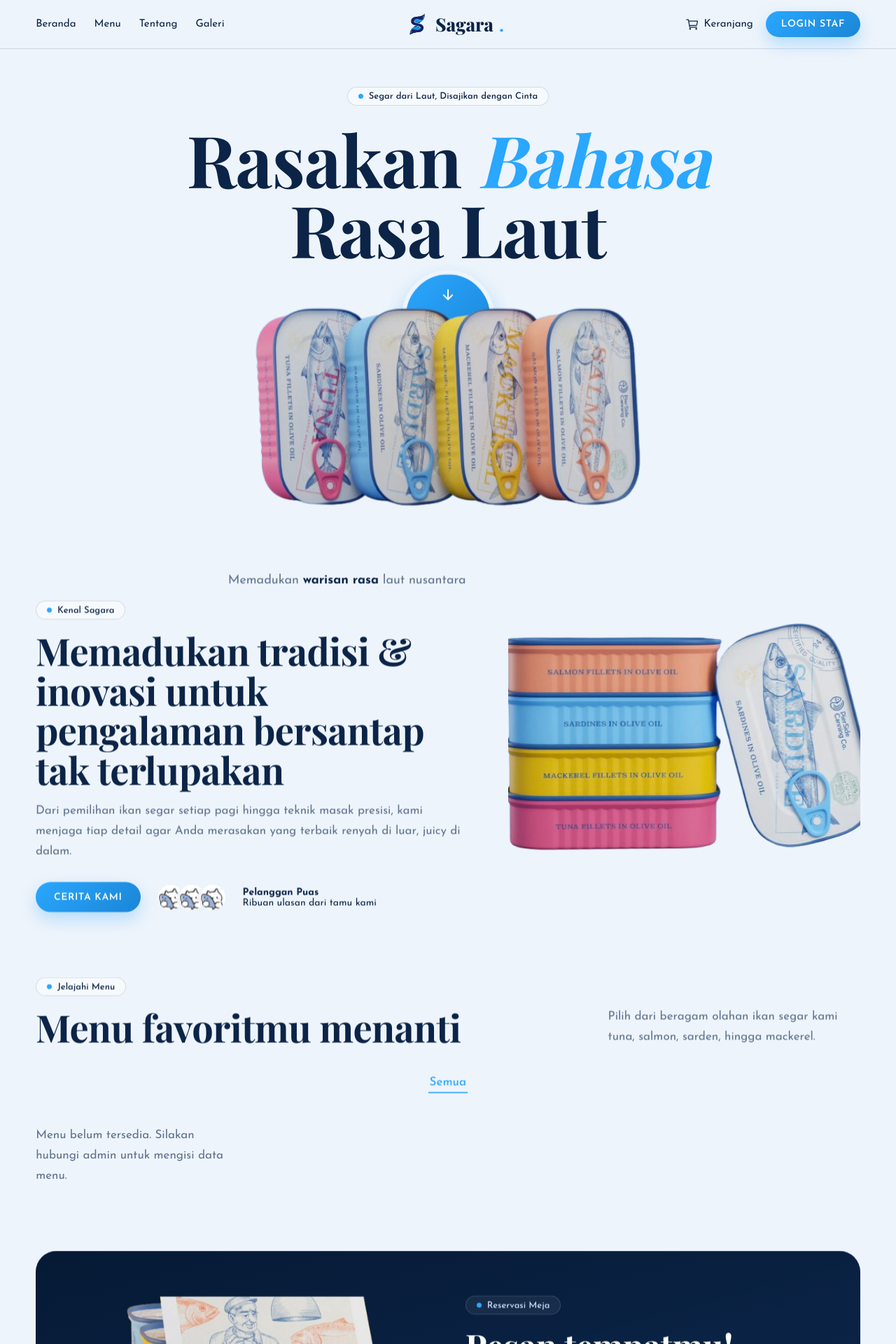
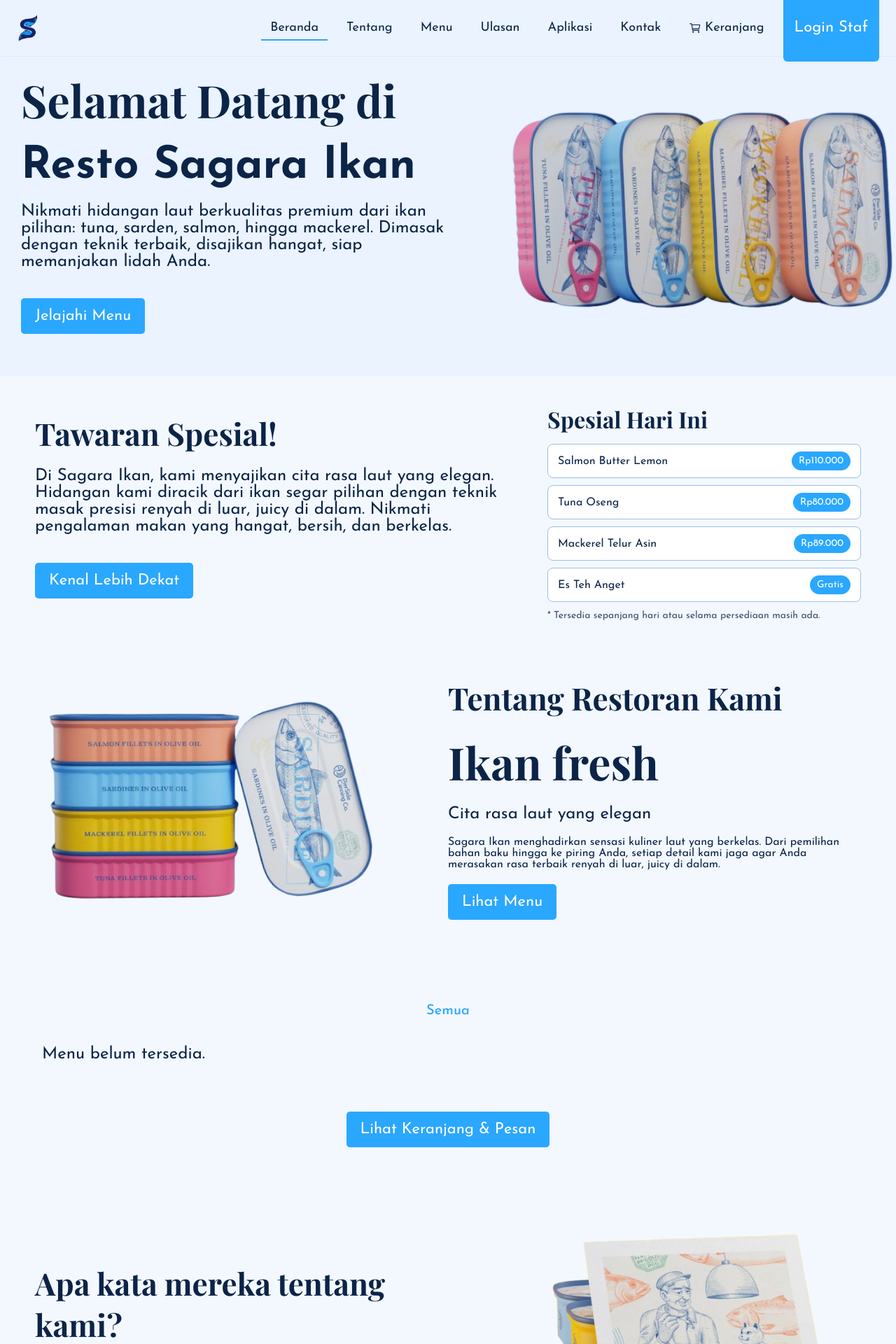
Before and after one commit to icecoffie/sagara-ikan, a PHP site: page / in a window 1280 px wide. Shown: the top 1920 px of the page at 70% size. Run offline with PHP 8.4, Linux system fonts and the light colour scheme; data that the repository does not hold is empty; some libraries are stand-ins or nearby versions; some web fonts are replaced.

Commit message:
Rebuild landing to match reference (icecoffie) faithfully
- Public landing now uses the original style.css design: two-column hero
  (text left, crisp image right), Tawaran Spesial + Spesial Hari Ini,
  About, 6-item menu grid, testimonial, app section (image left/text
  right), contact form + info, 4-column footer
- Menu limited to 6 varied featured items from DB (was 12); category
  tabs + filter; 'Pesan Sekarang' still adds to cart
- Nav gains Keranjang (badge) + Login Staf without breaking the look
- Hero image no longer upscaled/blurry (sits in half-width column)
- Flash toast; working footer quick links; docs regenerated

```diff
--- a/app/controllers/HomeController.php
+++ b/app/controllers/HomeController.php
@@ -9,9 +9,8 @@ class HomeController extends Controller
         $menu = [];
         try {
             $categories = Category::active();
-            $menu = MenuItem::publicMenu();
+            $menu = $this->featured(MenuItem::publicMenu(), 6);
         } catch (Throwable $e) {
-
         }
         $this->raw('public/landing', [
             'categories' => $categories,
@@ -21,4 +20,31 @@ class HomeController extends Controller
             'cartCount'  => cart_count(),
         ]);
     }
+
+    private function featured(array $all, int $limit): array
+    {
+        $byCat = [];
+        foreach ($all as $m) {
+            $byCat[$m['category_slug']][] = $m;
+        }
+        $featured = [];
+        $round = 0;
+        while (count($featured) < $limit) {
+            $added = false;
+            foreach ($byCat as $list) {
+                if (isset($list[$round])) {
+                    $featured[] = $list[$round];
+                    $added = true;
+                    if (count($featured) >= $limit) {
+                        break;
+                    }
+                }
+            }
+            if (!$added) {
+                break;
+            }
+            $round++;
+        }
+        return $featured;
+    }
 }
--- a/app/views/public/landing.php
+++ b/app/views/public/landing.php
@@ -1,270 +1,231 @@
 <?php if (!defined('SAGARA_APP')) { http_response_code(403); exit('Forbidden'); } ?>
-<?php
-$galleryImages = ['tuna.png', 'salmon.png', 'sarden.png', 'mackerel1.png', 'all.png', '3.png'];
-$dishImage = function (array $m): string {
-    if (!empty($m['image'])) {
-        if (is_file(ROOT_PATH . '/public_html/assets/uploads/' . $m['image'])) {
-            return asset('assets/uploads/' . $m['image']);
-        }
-        if (is_file(ROOT_PATH . '/public_html/assets/' . $m['image'])) {
-            return asset('assets/' . $m['image']);
-        }
-    }
-    return asset('assets/all.png');
-};
-$appMockup = asset('assets/' . rawurlencode('mockup app sagara ikan.png'));
-?>
+<?php $appMockup = asset('assets/' . rawurlencode('mockup app sagara ikan.png')); ?>
 <!DOCTYPE html>
 <html lang="id">
 <head>
-  <meta charset="UTF-8">
-  <meta name="viewport" content="width=device-width, initial-scale=1.0">
-  <title>Sagara Ikan — Rasakan Bahasa Rasa Laut</title>
-  <meta name="description" content="Sagara Ikan — restoran seafood dengan ikan segar pilihan: tuna, sarden, salmon, dan mackerel. Rasa premium, suasana elegan.">
-  <link rel="icon" href="<?= asset('assets/logo.png') ?>" type="image/png">
-  <link rel="stylesheet" href="<?= asset('assets/css/landing.css') ?>">
-  <noscript><style>.reveal{opacity:1 !important;transform:none !important;}</style></noscript>
+  <meta charset="UTF-8" />
+  <meta name="viewport" content="width=device-width, initial-scale=1.0"/>
+  <title>Resto Sagara Ikan</title>
+  <link rel="stylesheet" href="<?= asset('style.css') ?>"/>
+  <meta name="description" content="Sagara Ikan — restoran seafood dengan pilihan ikan segar: tuna, sarden, salmon, dan mackerel. Rasa premium, harga bersahabat."/>
+  <link rel="icon" href="<?= asset('assets/logo.png') ?>" type="image/png"/>
 </head>
 <body>
 
-  <header class="nav" id="nav">
-    <div class="wrap nav-inner">
-      <nav class="nav-links" id="navLinks">
-        <a href="#beranda">Beranda</a>
-        <a href="#menu">Menu</a>
-        <a href="#tentang">Tentang</a>
-        <a href="#galeri">Galeri</a>
+  <!-- Navigasi -->
+  <div class="menu">
+    <nav>
+      <input type="checkbox" id="check"/>
+      <label for="check" class="checkbtn"><ion-icon name="grid-outline"></ion-icon></label>
+      <a href="#hero-section" class="brand"><img src="<?= asset('assets/logo.png') ?>" alt="Sagara Ikan" class="logo"/></a>
+      <ul>
+        <li><a href="#hero-section" class="active">Beranda</a></li>
+        <li><a href="#about">Tentang</a></li>
+        <li><a href="#menu">Menu</a></li>
+        <li><a href="#testimonial">Ulasan</a></li>
+        <li><a href="#app">Aplikasi</a></li>
+        <li><a href="#contact">Kontak</a></li>
+        <li><a href="<?= url('cart') ?>" class="nav-cart"><ion-icon name="cart-outline"></ion-icon> Keranjang<?php if (!empty($cartCount)): ?><span class="cart-badge"><?= (int)$cartCount ?></span><?php endif; ?></a></li>
+        <li><a href="<?= url('login') ?>" class="btn nav-login">Login Staf</a></li>
+      </ul>
     </nav>
-      <a href="#beranda" class="nav-brand"><img src="<?= asset('assets/logo.png') ?>" alt="Sagara">Sagara<b>.</b></a>
-      <div class="nav-right">
-        <a href="<?= url('cart') ?>" class="cart-link"><ion-icon name="cart-outline"></ion-icon> Keranjang<?php if (!empty($cartCount)): ?><span class="cart-badge"><?= (int)$cartCount ?></span><?php endif; ?></a>
-        <a href="<?= url('login') ?>" class="btn" style="padding:11px 22px;">Login Staf</a>
-        <button class="nav-toggle" onclick="document.getElementById('navLinks').classList.toggle('open')"><ion-icon name="menu-outline"></ion-icon></button>
   </div>
-    </div>
-  </header>
 
   <?php foreach (($flashes ?? []) as $ftype => $fmsg): ?>
     <div class="toast <?= e($ftype) ?>" id="toast"><?= e($fmsg) ?></div>
   <?php endforeach; ?>
 
-  <section id="beranda" class="hero wrap">
-    <span class="pill">Segar dari Laut, Disajikan dengan Cinta</span>
-    <h1>Rasakan <em>Bahasa</em><br>Rasa Laut</h1>
-    <div class="hero-media reveal">
-      <a href="#menu" class="hero-cta"><ion-icon name="arrow-down-outline"></ion-icon>Jelajahi<br>Menu</a>
-      <img src="<?= asset('assets/all1.png') ?>" alt="Hidangan Sagara Ikan">
+  <!-- Hero -->
+  <section class="section flex" id="hero-section">
+    <div class="text">
+      <h1 class="primary">Selamat Datang di <span>Resto Sagara Ikan</span></h1>
+      <p class="tertiary">Nikmati hidangan laut berkualitas premium dari ikan pilihan: tuna, sarden, salmon, hingga mackerel. Dimasak dengan teknik terbaik, disajikan hangat, siap memanjakan lidah Anda.</p>
+      <a href="#menu" class="btn">Jelajahi Menu</a>
+    </div>
+    <div class="visual"><img src="<?= asset('assets/all1.png') ?>" alt="Hidangan seafood Sagara Ikan"/></div>
+  </section>
+
+  <!-- Informasi Utama -->
+  <main class="section" id="main-info" aria-label="Informasi Utama">
+    <div class="container flex main-split">
+      <section class="main-welcome" aria-labelledby="welcome-title">
+        <h2 id="welcome-title" class="secondary">Tawaran Spesial!</h2>
+        <p class="tertiary">Di Sagara Ikan, kami menyajikan cita rasa laut yang elegan. Hidangan kami diracik dari ikan segar pilihan dengan teknik masak presisi renyah di luar, juicy di dalam. Nikmati pengalaman makan yang hangat, bersih, dan berkelas.</p>
+        <a href="#about" class="btn">Kenal Lebih Dekat</a>
+      </section>
+      <aside class="main-specials" aria-labelledby="specials-title">
+        <h3 id="specials-title" class="secondary small-title">Spesial Hari Ini</h3>
+        <ul class="specials-list">
+          <li><span>Salmon Butter Lemon</span> <span class="badge">Rp110.000</span></li>
+          <li><span>Tuna Oseng</span> <span class="badge">Rp80.000</span></li>
+          <li><span>Mackerel Telur Asin</span> <span class="badge">Rp89.000</span></li>
+          <li><span>Es Teh Anget</span> <span class="badge">Gratis</span></li>
+        </ul>
+        <p class="note">* Tersedia sepanjang hari atau selama persediaan masih ada.</p>
+      </aside>
+    </div>
+  </main>
+
+  <!-- About -->
+  <section class="section" id="about">
+    <div class="container flex">
+      <div class="visual"><img src="<?= asset('assets/4.png') ?>" alt="Dapur Sagara Ikan"/></div>
+      <div class="text">
+        <div class="secondary">Tentang Restoran Kami</div>
+        <h2 class="primary">Ikan fresh</h2>
+        <h3 class="tertiary">Cita rasa laut yang elegan</h3>
+        <p>Sagara Ikan menghadirkan sensasi kuliner laut yang berkelas. Dari pemilihan bahan baku hingga ke piring Anda, setiap detail kami jaga agar Anda merasakan rasa terbaik renyah di luar, juicy di dalam.</p>
+        <a href="#menu" class="btn">Lihat Menu</a>
+      </div>
     </div>
   </section>
 
-  <section id="tentang" class="sec wrap">
-    <div class="about-grid">
-      <div class="reveal">
-        <p class="lead">Memadukan <b>warisan rasa</b> laut nusantara</p>
-        <span class="pill">Kenal Sagara</span>
-        <h2 class="sec-title">Memadukan tradisi &amp; inovasi untuk pengalaman bersantap tak terlupakan</h2>
-        <p class="sec-sub">Dari pemilihan ikan segar setiap pagi hingga teknik masak presisi, kami menjaga tiap detail agar Anda merasakan yang terbaik renyah di luar, juicy di dalam.</p>
-        <div class="about-actions">
-          <a href="#menu" class="btn">Cerita Kami</a>
-          <div class="avatars">
-            <img src="<?= asset('assets/client.jpeg') ?>" alt="">
-            <img src="<?= asset('assets/client.jpeg') ?>" alt="">
-            <img src="<?= asset('assets/client.jpeg') ?>" alt="">
-          </div>
-          <div><b>Pelanggan Puas</b>Ribuan ulasan dari tamu kami</div>
-        </div>
-      </div>
-      <div class="about-media reveal d1"><img src="<?= asset('assets/4.png') ?>" alt="Suasana Sagara Ikan"></div>
-    </div>
-  </section>
-
-  <section id="menu" class="sec wrap" style="padding-top:0;">
-    <div class="menu-top reveal">
-      <div class="sec-head">
-        <span class="pill">Jelajahi Menu</span>
-        <h2 class="sec-title">Menu favoritmu menanti</h2>
-      </div>
-      <p class="sec-sub" style="max-width:360px;">Pilih dari beragam olahan ikan segar kami tuna, salmon, sarden, hingga mackerel.</p>
-    </div>
-
-    <ul class="cat-tabs reveal d1" id="catTabs">
+  <!-- Menu (dari database, maksimal 6 unggulan) -->
+  <section class="section" id="menu">
+    <div class="container">
+      <ul class="category" id="catTabs">
         <li class="active" data-cat="all">Semua</li>
         <?php foreach ($categories as $c): ?>
           <li data-cat="<?= e($c['slug']) ?>"><?= e($c['name']) ?></li>
         <?php endforeach; ?>
       </ul>
 
-    <div class="menu-grid">
-      <?php if ($menu): foreach ($menu as $i => $m): ?>
-        <article class="menu-item reveal <?= 'd' . (($i % 3) + 1) ?>" data-cat="<?= e($m['category_slug']) ?>">
-          <img src="<?= e($dishImage($m)) ?>" alt="<?= e($m['name']) ?>">
-          <div class="mi-body">
-            <h3 class="title"><?= e($m['name']) ?></h3>
-            <div class="order">
-              <span class="price"><?= rupiah($m['price']) ?></span>
+      <div class="container">
+        <div class="restaurant-menu">
+          <?php if ($menu): foreach ($menu as $m): ?>
+            <div class="menu-item" data-cat="<?= e($m['category_slug']) ?>">
+              <img src="<?= e(menu_image_url($m['image'])) ?>" alt="<?= e($m['name']) ?>"/>
+              <div class="title"><?= e($m['name']) ?></div>
+              <div class="order flex">
+                <div class="price"><?= rupiah($m['price']) ?></div>
                 <form method="post" action="<?= url('cart/add/' . $m['id']) ?>" class="order-form">
                   <?= Csrf::field() ?>
-                <button type="submit" class="btn-menu">Pesan Sekarang</button>
+                  <button type="submit" class="btn btn-menu">Pesan Sekarang</button>
                 </form>
               </div>
             </div>
-        </article>
           <?php endforeach; else: ?>
-        <p class="sec-sub">Menu belum tersedia. Silakan hubungi admin untuk mengisi data menu.</p>
+            <p class="tertiary">Menu belum tersedia.</p>
           <?php endif; ?>
         </div>
-  </section>
-
-  <section class="wrap">
-    <div class="dark reserve reveal">
-      <div class="reserve-photos">
-        <img src="<?= asset('assets/review.png') ?>" alt="">
-        <img src="<?= asset('assets/salmon1.png') ?>" alt="">
-        <img src="<?= asset('assets/tuna1.png') ?>" alt="">
-      </div>
-      <div>
-        <span class="pill on-dark">Reservasi Meja</span>
-        <h2>Pesan tempatmu! kebahagiaan bersantap yang sempurna</h2>
-        <p class="sec-sub">Pilih menu favorit, tentukan meja atau bawa pulang, lalu pesan langsung tanpa perlu login.</p>
-        <a href="#menu" class="btn" style="margin-top:26px;">Pesan Sekarang</a>
-      </div>
-    </div>
-  </section>
-
-  <section id="galeri" class="gallery wrap">
-    <span class="pill reveal">Sajian untuk Mata</span>
-    <h2 class="sec-title reveal d1" style="margin-top:16px;">Rasakan suasananya lewat galeri kami</h2>
-    <div class="polaroids">
-      <?php
-        $labels = ['Tuna', 'Salmon', 'Sarden', 'Mackerel', 'Paket Komplit', 'Spesial'];
-        foreach ($galleryImages as $i => $img):
-      ?>
-        <figure class="polaroid reveal <?= 'd' . (($i % 3) + 1) ?>">
-          <img src="<?= asset('assets/' . $img) ?>" alt="<?= e($labels[$i]) ?>">
-          <span><?= e($labels[$i]) ?></span>
-        </figure>
-      <?php endforeach; ?>
-    </div>
-  </section>
-
-  <section class="sec wrap" style="padding-top:0;">
-    <div class="reviews-grid">
-      <div class="sec-head reveal">
-        <span class="pill">Ulasan Pelanggan</span>
-        <h2 class="sec-title">Setiap kunjungan jadi kenangan indah</h2>
-      </div>
-      <div class="review-cards">
-        <div class="review reveal">
-          <p>“Ikannya segar banget, bumbunya meresap, dan porsinya pas. Wajib dikunjungi buat pecinta ikan!”</p>
-          <div class="who"><span class="stars">★ 4.9</span><b>Mamat</b><small>Bekasi, ID</small></div>
-        </div>
-        <div class="review dark-card reveal d1">
-          <p>“Pelayanan ramah, hidangan disajikan hangat dan cantik. Bahan-bahannya benar-benar segar.”</p>
-          <div class="who"><span class="stars">★ 5.0</span><b>Sophia</b><small>Jakarta, ID</small></div>
-        </div>
-        <div class="review reveal d2">
-          <p>“Kami rayakan anniversary di sini, dari dekorasi sampai dessert semuanya sempurna.”</p>
-          <div class="who"><span class="stars">★ 4.8</span><b>Emily</b><small>Bandung, ID</small></div>
+        <div style="text-align:center;margin-top:30px;">
+          <a href="<?= url('cart') ?>" class="btn">Lihat Keranjang &amp; Pesan</a>
         </div>
       </div>
     </div>
   </section>
 
-  <footer id="kontak" class="foot">
-    <div class="wrap">
-      <div class="app-cta reveal">
-        <div class="app-visual"><img src="<?= $appMockup ?>" alt="Aplikasi Sagara Ikan"></div>
-        <div class="app-text">
-          <h3>Unduh Aplikasi Sagara Ikan</h3>
+  <!-- Testimonial -->
+  <section class="section" id="testimonial">
+    <div class="container flex">
+      <div class="text">
+        <h2 class="secondary">Apa kata mereka tentang kami?</h2>
+        <p>“Ikannya segar banget, bumbunya meresap, dan porsinya pas. Tempat yang wajib dikunjungi buat pecinta ikan!”</p>
+        <div class="user flex">
+          <img src="<?= asset('assets/client.jpeg') ?>" alt="Pelanggan Sagara Ikan"/>
+          <div class="name"><div class="title">Mamat</div><div class="location">Planet Bekasi</div></div>
+        </div>
+      </div>
+      <div class="visual"><img src="<?= asset('assets/review.png') ?>" alt="Suasana makan di Sagara Ikan"/></div>
+    </div>
+  </section>
+
+  <!-- App Section -->
+  <section class="section" id="app">
+    <div class="container flex">
+      <div class="visual"><img src="<?= $appMockup ?>" alt="Aplikasi Sagara Ikan"/></div>
+      <div class="text">
+        <h2 class="secondary">Unduh Aplikasi Sagara Ikan</h2>
         <p>Pesan lebih cepat, simpan favorit, dan nikmati promo eksklusif hanya di aplikasi.</p>
-          <div class="store-badges">
-            <a href="#" class="store-badge" aria-label="Google Play">
-              <ion-icon name="logo-google-playstore"></ion-icon>
-              <span class="sb-text">Tersedia di<b>Google Play</b></span>
-            </a>
-            <a href="#" class="store-badge" aria-label="App Store">
-              <ion-icon name="logo-apple"></ion-icon>
-              <span class="sb-text">Unduh di<b>App Store</b></span>
-            </a>
+        <div class="download flex">
+          <div class="app-store"><ion-icon name="logo-google-playstore"></ion-icon><p>TERSEDIA DI <br/><span>Google Play</span></p></div>
+          <div class="app-store"><ion-icon name="logo-apple"></ion-icon><p>UNDUH DI <br/><span>App Store</span></p></div>
         </div>
       </div>
     </div>
+  </section>
+
+  <!-- Kontak -->
+  <section class="section" id="contact" aria-label="Kontak Sagara Ikan">
+    <div class="container flex contact">
+      <div class="contact-card">
+        <h2 class="secondary">Hubungi Kami</h2>
+        <p class="tertiary">Ada pertanyaan, reservasi, atau butuh bantuan? Kirim pesan lewat formulir di bawah.</p>
+        <form class="contact-form" action="#" method="post" onsubmit="alert('Terima kasih! Pesan Anda telah kami terima.');return false;">
+          <div class="input-group"><label for="nama">Nama</label><input type="text" id="nama" name="nama" placeholder="Nama lengkap" required/></div>
+          <div class="input-row">
+            <div class="input-group"><label for="email">Email</label><input type="email" id="email" name="email" placeholder="nama@email.com" required/></div>
+            <div class="input-group"><label for="telepon">Telepon</label><input type="tel" id="telepon" name="telepon" placeholder="08xxxxxxxxxx"/></div>
           </div>
+          <div class="input-group"><label for="pesan">Pesan</label><textarea id="pesan" name="pesan" rows="5" placeholder="Tulis pesan kamu di sini..." required></textarea></div>
+          <button type="submit" class="btn">Kirim Pesan</button>
+        </form>
+      </div>
+      <div class="contact-info">
+        <div class="info-line"><ion-icon name="location-outline"></ion-icon><div><strong>Alamat</strong><p>Jl. Samudera No. 16, Alaska</p></div></div>
+        <div class="info-line"><ion-icon name="call-outline"></ion-icon><div><strong>Telepon</strong><p>+62 851-8773-2004</p></div></div>
+        <div class="info-line"><ion-icon name="time-outline"></ion-icon><div><strong>Jam Operasional</strong><p>Senin–Sabtu, 10.00–22.00 WIB</p></div></div>
+        <img src="<?= asset('assets/lokasi.png') ?>" class="map" alt="Peta lokasi Sagara Ikan"/>
+      </div>
+    </div>
+  </section>
 
-    <div class="wrap foot-top">
-      <div>
-        <div class="brand-big">Sagara<b>.</b></div>
-        <p>Destinasi seafood dengan sentuhan elegan. Kami meramu rasa laut menjadi pengalaman bersantap yang hangat dan berkesan.</p>
-        <div class="foot-socials">
+  <!-- Footer -->
+  <footer class="footer">
+    <div class="container flex">
+      <div class="footer-about">
+        <h2>Tentang</h2>
+        <p>Sagara Ikan adalah destinasi seafood dengan sentuhan elegan. Kami meramu rasa laut menjadi pengalaman makan yang hangat dan berkesan.</p>
+        <div class="footer-socials">
           <a href="https://instagram.com/msync.tech/" aria-label="Instagram"><ion-icon name="logo-instagram"></ion-icon></a>
           <a href="https://wa.me/6285187732004" aria-label="WhatsApp"><ion-icon name="logo-whatsapp"></ion-icon></a>
           <a href="https://x.com/msyncq" aria-label="X"><ion-icon name="logo-x"></ion-icon></a>
         </div>
       </div>
-      <div>
-        <h4>Jelajahi</h4>
+      <div class="footer-category">
+        <h2>Menu Kami</h2>
         <ul>
-          <li><a href="#beranda">Beranda</a></li>
-          <li><a href="#menu">Menu</a></li>
-          <li><a href="#tentang">Tentang</a></li>
-          <li><a href="#galeri">Galeri</a></li>
-          <li><a href="<?= url('login') ?>">Login Staf</a></li>
+          <?php foreach (array_slice($categories, 0, 4) as $c): ?><li>Ikan <?= e($c['name']) ?></li><?php endforeach; ?>
+          <?php if (!$categories): ?><li>Seafood</li><?php endif; ?>
         </ul>
       </div>
-      <div>
-        <h4>Kontak</h4>
+      <div class="quick-links">
+        <h2>Tautan Cepat</h2>
         <ul>
-          <li>Jl. Samudera No. 16, Alaska</li>
-          <li>+62 851-8773-2004</li>
-          <li>Senin–Sabtu, 10.00–22.00</li>
+          <li><a href="#about">Tentang Kami</a></li>
+          <li><a href="#contact">Kontak</a></li>
+          <li><a href="#menu">Menu</a></li>
+          <li><a href="<?= url('cart') ?>">Pemesanan</a></li>
+          <li><a href="<?= url('cart/track') ?>">Lacak Pesanan</a></li>
         </ul>
       </div>
-      <div>
-        <h4>Kabar tersaji langsung ke inbox Anda</h4>
-        <p style="margin-top:4px;">Promo spesial &amp; menu baru, tanpa spam.</p>
-        <form class="newsletter" onsubmit="this.reset();alert('Terima kasih sudah berlangganan!');return false;">
-          <input type="email" placeholder="Email Anda..." required>
-          <button class="btn" type="submit">Langganan</button>
-        </form>
+      <div class="get-in-touch">
+        <h2>Hubungi Kami</h2>
+        <ul><li>WhatsApp</li><li>Pusat Bantuan</li><li>Kritik & Saran</li><li><a href="<?= url('login') ?>" style="color:inherit">Login Staf</a></li></ul>
       </div>
     </div>
-    <div class="wrap foot-bottom">
-      <span>&copy; <?= date('Y') ?> Sagara Ikan — Malika Shakila</span>
-      <span>Kebijakan Privasi · Syarat &amp; Ketentuan</span>
+    <div class="copyright">
+      <p>&copy; <?= date('Y') ?> Sagara Ikan - Malika Shakila</p>
+      <ul class="legal-nav"><li><a href="#">Kebijakan Privasi</a></li><li><a href="#">Syarat & Ketentuan</a></li></ul>
     </div>
   </footer>
 
   <script>
-    (function () {
+    (function(){
       var tabs = document.querySelectorAll('#catTabs li');
-      var items = document.querySelectorAll('.menu-grid .menu-item');
-      tabs.forEach(function (t) {
-        t.addEventListener('click', function () {
-          tabs.forEach(function (x) { x.classList.remove('active'); });
+      var items = document.querySelectorAll('.restaurant-menu .menu-item');
+      tabs.forEach(function(t){
+        t.addEventListener('click', function(){
+          tabs.forEach(function(x){x.classList.remove('active');});
           t.classList.add('active');
           var cat = t.getAttribute('data-cat');
-          items.forEach(function (it) {
+          items.forEach(function(it){
             it.style.display = (cat === 'all' || it.getAttribute('data-cat') === cat) ? '' : 'none';
           });
         });
       });
-
-      var nav = document.getElementById('nav');
-      window.addEventListener('scroll', function () {
-        nav.classList.toggle('scrolled', window.scrollY > 20);
-      }, { passive: true });
-
-      var reveals = document.querySelectorAll('.reveal');
-      if ('IntersectionObserver' in window) {
-        var io = new IntersectionObserver(function (entries) {
-          entries.forEach(function (en) {
-            if (en.isIntersecting) { en.target.classList.add('in'); io.unobserve(en.target); }
-          });
-        }, { threshold: 0.12, rootMargin: '0px 0px -40px 0px' });
-        reveals.forEach(function (el) { io.observe(el); });
-      } else {
-        reveals.forEach(function (el) { el.classList.add('in'); });
-      }
+      var toast = document.getElementById('toast');
+      if (toast) { setTimeout(function(){ toast.classList.add('hide'); }, 3200); }
     })();
   </script>
   <script type="module" src="https://cdn.jsdelivr.net/npm/ionicons@7.1.0/dist/ionicons/ionicons.esm.js"></script>
--- a/public_html/style.css
+++ b/public_html/style.css
@@ -289,3 +289,26 @@ details[open] summary ~ *{animation:open 1s ease-in-out}
   /* Map sedikit lebih kecil di layar kecil */
   .map{ height:180px }
 }
+
+/* ===== Tambahan: cart & login di nav, tombol pesan, toast ===== */
+.order-form{margin:0}
+.menu-item img{height:190px;object-fit:cover}
+.menu-item .title{padding:0 12px}
+.menu-item .order{padding:0 12px 14px}
+.btn-menu{cursor:pointer;font-family:inherit;border-radius:5px}
+.btn-menu:hover{background:var(--clr-primary);color:#fff}
+
+.menu ul li a.nav-cart{position:relative;display:inline-flex;align-items:center;gap:5px}
+.menu ul li a.nav-cart ion-icon{font-size:18px}
+.menu a.nav-cart:hover{border-bottom:0}
+.cart-badge{position:absolute;top:-8px;right:-14px;background:var(--clr-primary);color:#fff;font-size:11px;font-weight:700;min-width:18px;height:18px;border-radius:9px;display:grid;place-items:center;padding:0 4px}
+.menu ul li a.nav-login{background:var(--clr-primary);color:#fff;border-radius:6px;padding:8px 16px}
+.menu ul li a.nav-login:hover{background:#1b86d6;border-bottom:0;color:#fff}
+
+.toast{position:fixed;top:92px;left:50%;transform:translateX(-50%);z-index:999;background:#1f9d55;color:#fff;padding:12px 24px;border-radius:30px;font-weight:600;box-shadow:0 12px 28px rgba(0,0,0,.22);transition:opacity .45s,transform .45s}
+.toast.error{background:#e0384e}
+.toast.info{background:var(--clr-primary)}
+.toast.hide{opacity:0;transform:translateX(-50%) translateY(-16px)}
+
+.footer .quick-links a,.footer .get-in-touch a{color:inherit}
+.footer .quick-links a:hover{color:#fff}
```
Also changed, not shown: 16 other files. Lines whose indentation alone changed are shown as unchanged.
